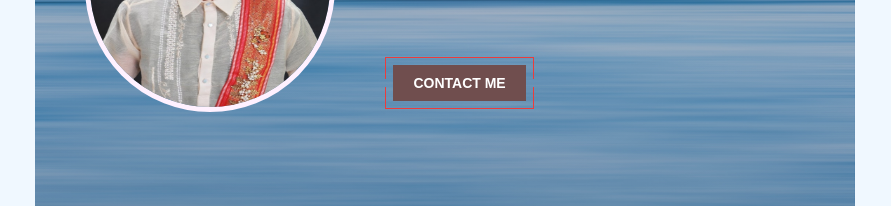
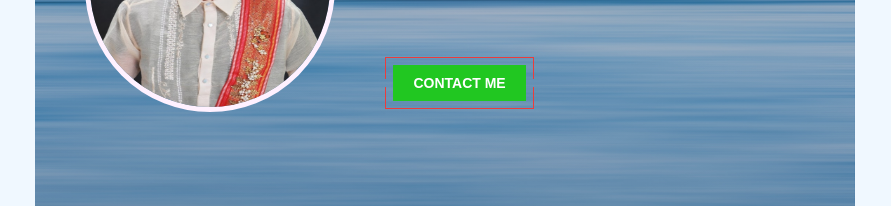
Before and after one commit to syjem/Jemuel-Web-Developer, a plain HTML site: page index.html in a window 1280 px wide. Shown: the part 331-537 px from the top of the page, without its empty margins (195-1086 px from the left). Drawn offline with Linux system fonts and the light colour scheme.

Commit message:
nice greennish

```diff
--- a/css/style.css
+++ b/css/style.css
@@ -191,7 +191,7 @@ body {
   display: block;
   padding: 10px 20px;
   color: #fff;
-  background-color: #704e4e;
+  background-color: #21c721;
   overflow: hidden;
   box-shadow: inset 0px 0px 0px 1px transparent;
 }
```
